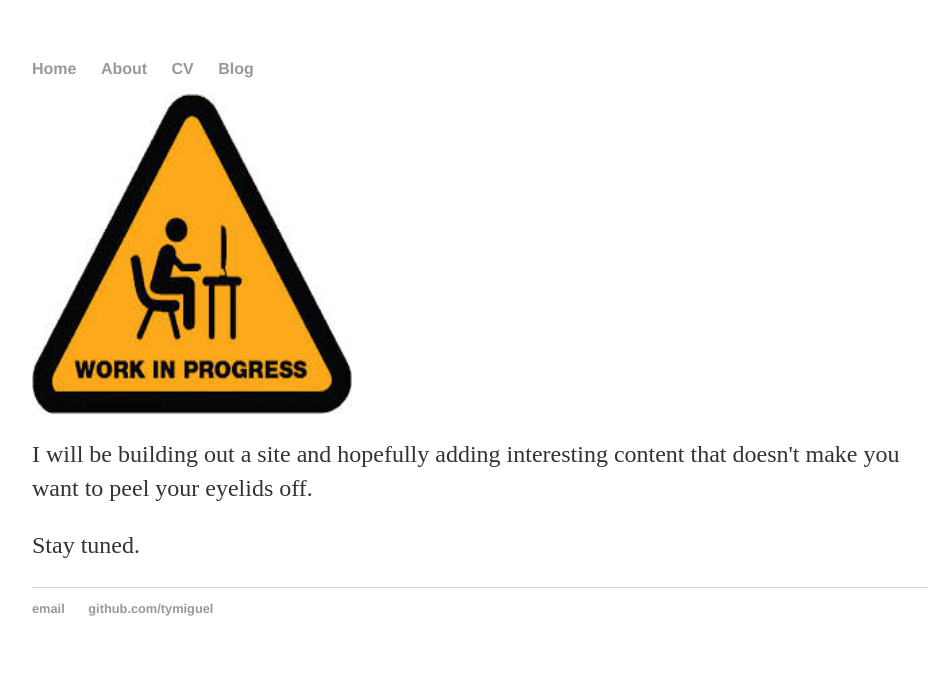
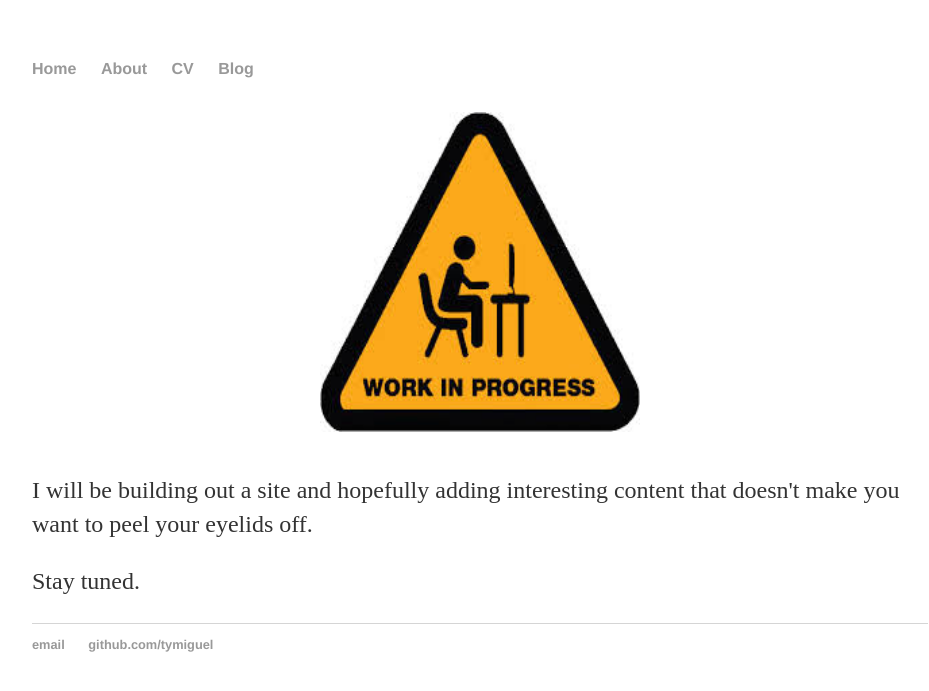
Before and after one commit to tymiguel/tymiguel.github.io, a Jekyll site: the page built from index.html, in a window 1280 px wide. Shown: the top 691 px of the page, without its empty margins (160-1089 px from the left). Built offline with Jekyll 4.4.1, drawn with Linux system fonts in a browser that asks for light colours.

Commit message:
center image on front page

```diff
--- a/css/main.css
+++ b/css/main.css
@@ -41,3 +41,13 @@ ul.posts {
 ul.posts li {
     list-style: none;
 }
+
+img.center{
+
+    display: block;
+    margin: auto;
+    left: 0;
+    right: 0;
+    top: 0;
+    bottom: 0;
+}
--- a/index.html
+++ b/index.html
@@ -3,9 +3,11 @@ layout: default
 title: tylermiguel personal
 ---
 
+<br>
+<img class="center" src="images/wip.jpg" alt="WIP" height="320" width="320">
+<br>
+
 <div class="blurb">
-
-<img src="images/wip.jpg" alt="WIP" align="middle" height="320" width="320">
 
 <p> I will be building out a site and hopefully adding interesting content that doesn't make you want to peel your eyelids off.</p>
 
```
Also changed, not shown: 1 other file.
